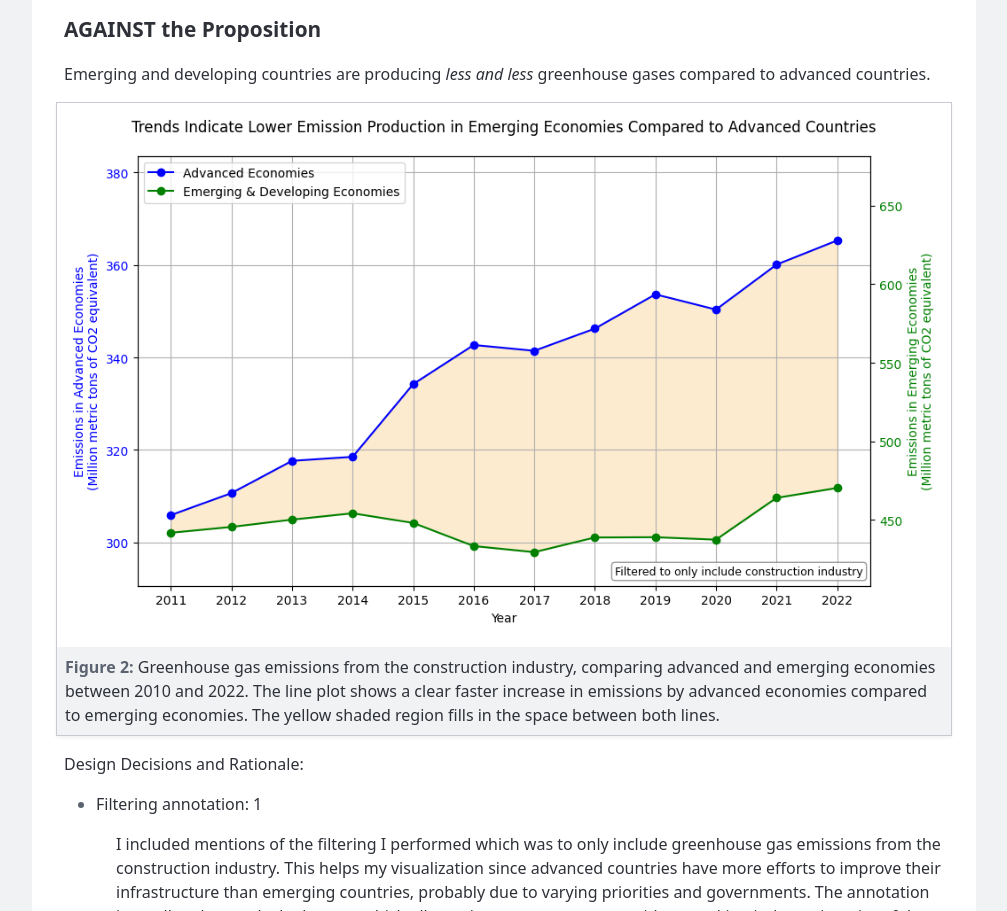
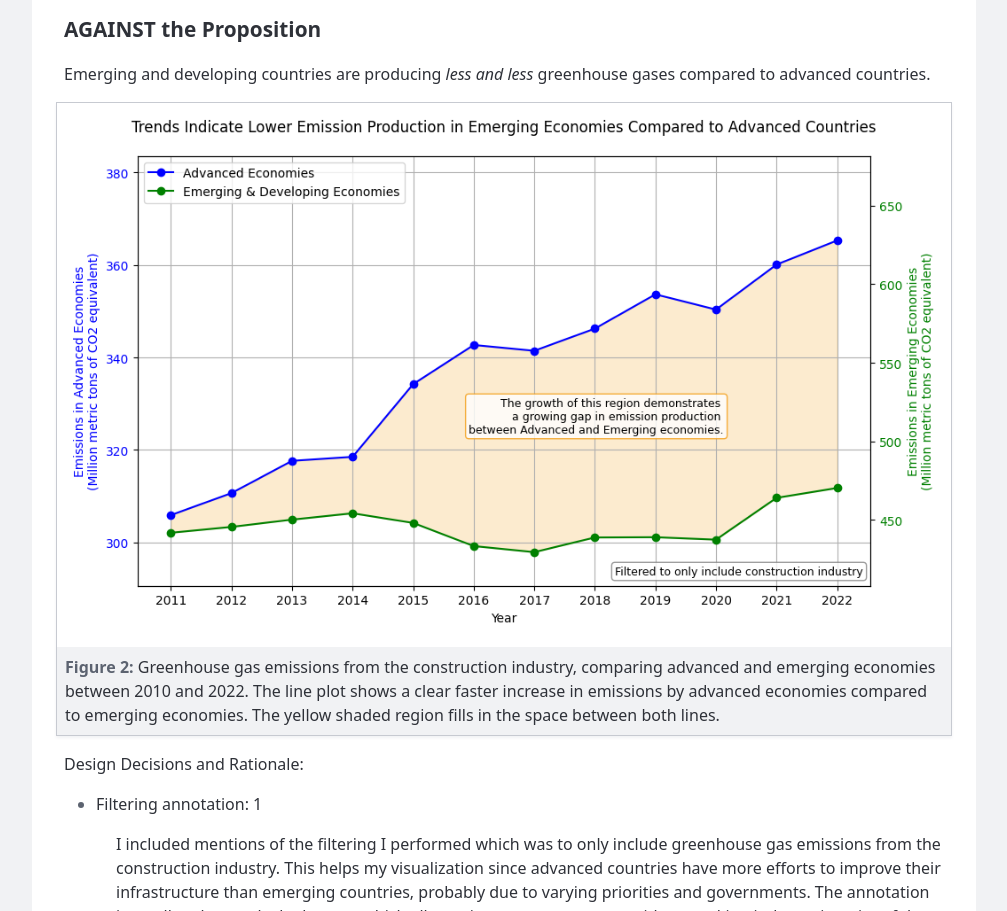
Before and after one commit to mkishore3/dsc106-project2, a plain HTML site: page index.html in a window 1280 px wide. Shown: the part 2240-3151 px from the top of the page, without its empty margins (136-1143 px from the left). Drawn offline with Linux system fonts and the light colour scheme.

Commit message:
plot update

```diff
--- a/index.html
+++ b/index.html
@@ -184,7 +184,7 @@
         <p>Emerging and developing countries are producing <em>less and less</em> greenhouse gases compared to advanced countries.</p>
 
         <figure style="max-width: 100%; text-align: center;">
-          <img src="project2_deceptive.png" alt="against line plot" style="max-width: 100%; height: auto;" />
+          <img src="output.png" alt="against line plot" style="max-width: 100%; height: auto;" />
           <figcaption>Greenhouse gas emissions from the construction industry, comparing advanced and emerging economies between 2010 and 2022. The line plot shows a clear faster increase in emissions by advanced economies compared to emerging economies. The yellow shaded region fills in the space between both lines.</figcaption>
         </figure>
 
```
Also changed, not shown: output.png (added).
